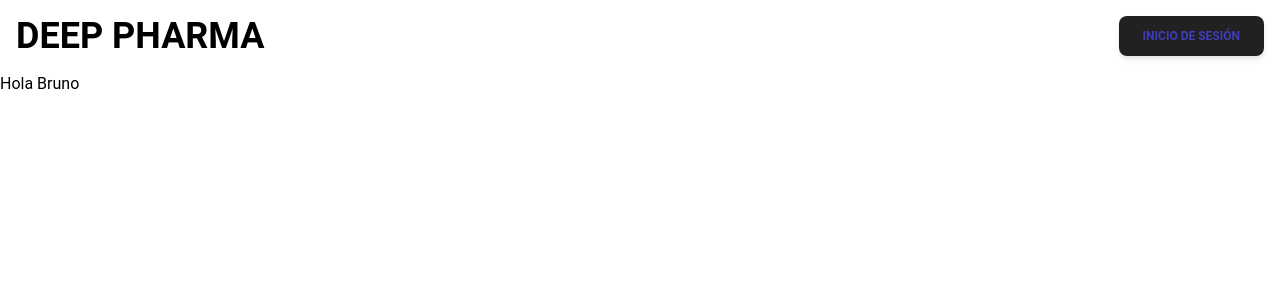
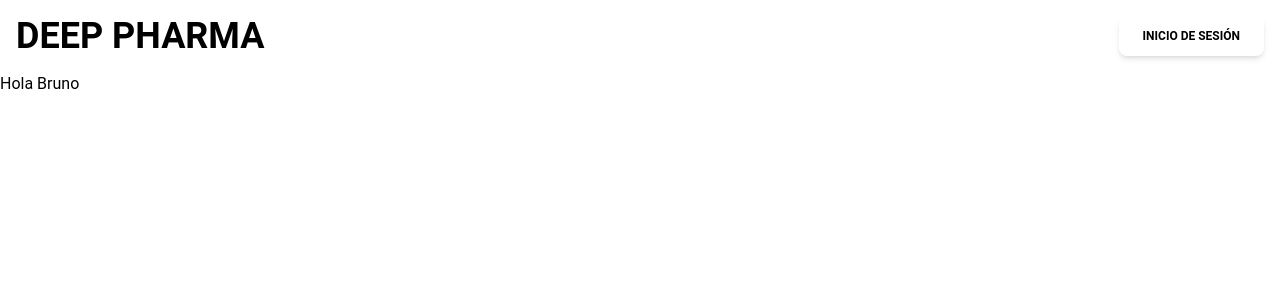
Before and after one commit to deep-skill/deep-pharma-web, a Next.js app: page / in a window 1280 px wide. Shown: the top 300 px of the page. Built offline with nearby package versions, Linux system fonts and the light colour scheme; no server answers.

Commit message:
add color theme

```diff
--- a/tailwind.config.ts
+++ b/tailwind.config.ts
@@ -8,16 +8,14 @@ const config: Config  = withMT({
   ],
   theme: {
     colors: {
-      transparent: 'transparent',
-      current: 'currentColor',
-      'white': '#ffffff',
-      'purple': '#3f3cbb',
-      'midnight': '#121063',
-      'metal': '#565584',
-      'tahiti': '#3ab7bf',
-      'silver': '#ecebff',
-      'bubble-gum': '#ff77e9',
-      'bermuda': '#78dcca',
+      orange: 'FE4502',
+      black: '212121',
+      white: 'FFFFFF',
+      orange_secundary: 'FE4502',
+      orange_bg: 'FFDFD3',
+      gray: 'D9D9D9',
+
+
     },
     fontFamily: {
       sans: ["Roboto", "sans-serif"],
```
